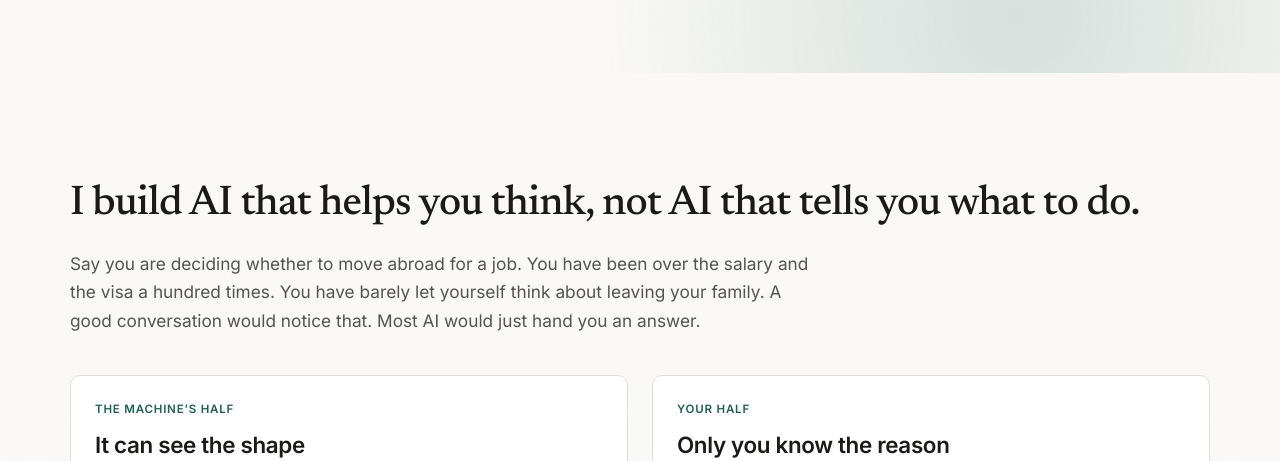
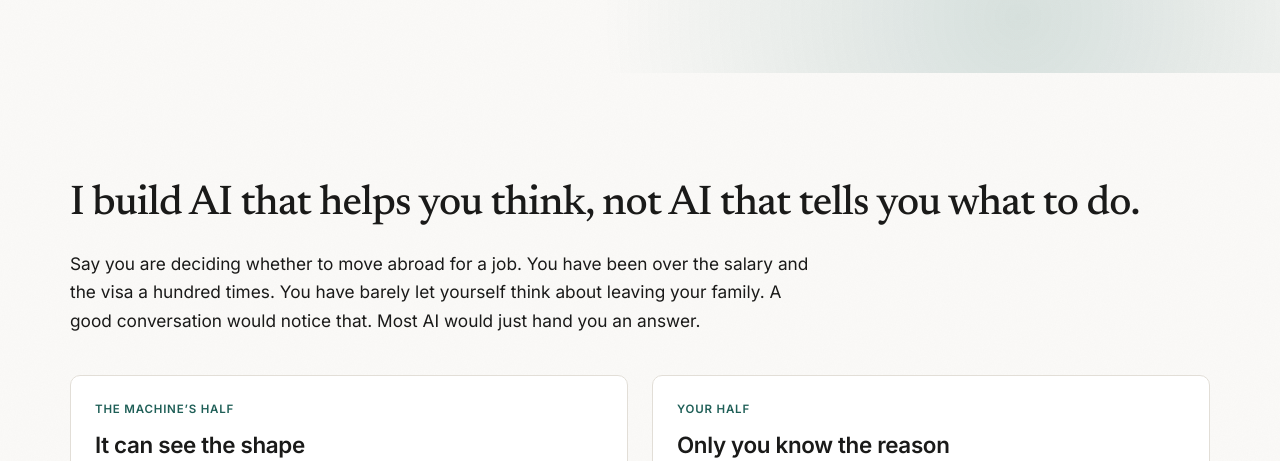
Before and after one commit to moritatarvirdians/moritatarvirdians.github.io, a plain HTML site: page research.html in a window 1280 px wide. Shown: the part 333-794 px from the top of the page. Drawn offline with Linux system fonts and the light colour scheme.

Commit message:
Updated research

```diff
--- a/research.html
+++ b/research.html
@@ -116,7 +116,7 @@
   <section class="section wrap">
     <!-- <p class="kicker">The through-line</p> -->
     <p><h2 class="prose">I build AI that helps you think, not AI that tells you what to do.</h2></p>
-    <p class="prose muted">
+    <p class="prose">
       Say you are deciding whether to move abroad for a job. You have been over the salary and the
       visa a hundred times. You have barely let yourself think about leaving your family. A good
       conversation would notice that. Most AI would just hand you an answer.
```
